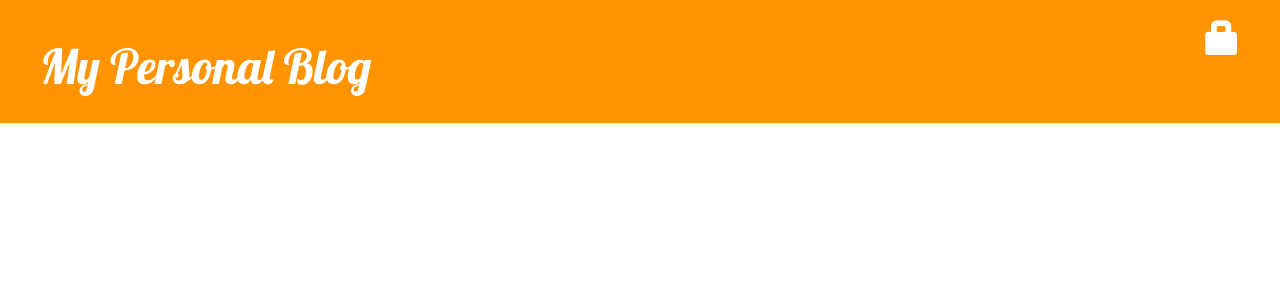
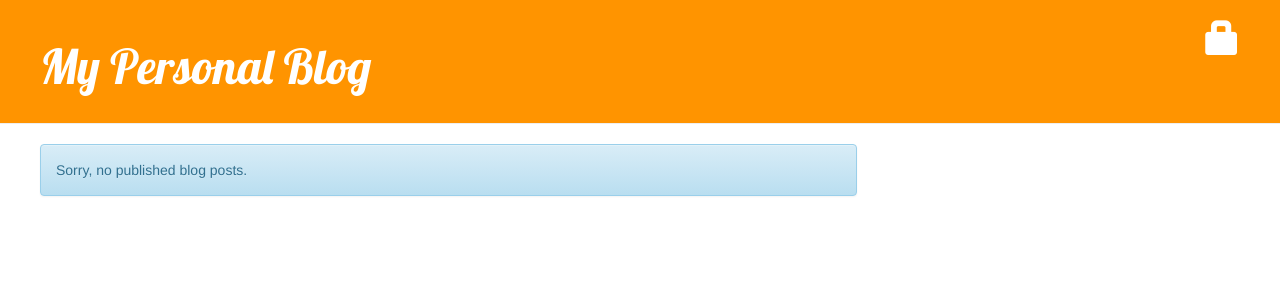
Before and after one commit to DevopediaOrg/django-basic, a Django app: page / in a window 1280 px wide. Shown: the top 300 px of the page. Run offline with Django 3.2, Linux system fonts and the light colour scheme; some libraries are stand-ins or nearby versions.

Commit message:
Add namespace to URL. Post list view modified to illustrate template tags and filters.

```diff
--- a/blog/templates/blog/base.html
+++ b/blog/templates/blog/base.html
@@ -10,12 +10,12 @@
     <body>
         <div class="page-header">
             {% if user.is_authenticated %}
-            <a href="{% url 'post_new' %}" class="top-menu"><span class="glyphicon glyphicon-plus"></span></a>
+            <a href="{% url 'blog:post_new' %}" class="top-menu"><span class="glyphicon glyphicon-plus"></span></a>
             <p class="top-menu">Hello {{ user.username }}<small>(<a href="{% url 'django.contrib.auth.views.logout' %}">Log out</a>)</small></p>
             {% else %}
             <a href="{% url 'django.contrib.auth.views.login' %}" class="top-menu"><span class="glyphicon glyphicon-lock"></span></a>
             {% endif %}
-            <h1><a href="{% url 'post_list' %}">My Personal Blog</a></h1>
+            <h1><a href="{% url 'blog:post_list' %}">My Personal Blog</a></h1>
         </div>
         <div class="content">
             <div class="row">
--- a/blog/templates/blog/post_detail.html
+++ b/blog/templates/blog/post_detail.html
@@ -8,9 +8,9 @@
             </div>
         {% endif %}
         {% if user.is_authenticated %}
-            <a class="btn btn-default" href="{% url "post_edit" pk=post.pk %}"><span class="glyphicon glyphicon-pencil"></span></a>
+            <a class="btn btn-default" href="{% url "blog:post_edit" pk=post.pk %}"><span class="glyphicon glyphicon-pencil"></span></a>
         {% endif %}
         <h1>{{ post.title }}</h1>
-        <p>{{ post.text|linebreaks }}</p>
+        {{ post.text | linebreaks }}
     </div>
 {% endblock %}
--- a/blog/templates/blog/post_list.html
+++ b/blog/templates/blog/post_list.html
@@ -2,12 +2,33 @@
 
 {% block content %}
     {% for post in posts %}
-        <div class="post">
-            <div class="date">
-                {{ post.published_date }}
+        {% if forloop.first %}
+            <div class="list-summary">
+                {{ posts.count }} post{{posts.count | pluralize}} as of {% now "jS F Y H:i" %}
             </div>
-            <h1><a href="{% url "post_detail" pk=post.pk %}">{{ post.title }}</a></h1>
-            <p>{{ post.text|linebreaks }}</p>
+        {% endif %}
+        <div class="panel {% cycle 'panel-warning' 'panel-success' 'panel-info' %}">
+            <div class="panel-heading">
+                <span class="badge">{{ forloop.counter }}</span>
+                <div class="date">
+                    {{ post.author }} |
+                    {{ post.text | length }} characters |
+                    {{ post.text | wordcount }} words |
+                    {{ post.published_date | date:"D, d M Y, H:i" }}
+                </div>
+            </div>
+            {% url "blog:post_detail" pk=post.pk  as detail_url %}
+            <div class="panel-body">
+                <h3><a href="{{detail_url}}">{{ post.title | title }}</a></h3>
+                {{ post.text | linebreaks | truncatewords:80 }}
+            </div>
         </div>
+        {% if forloop.last %}
+            <div class="list-summary">
+                <a href="#">Back to top <span class="glyphicon glyphicon-menu-up"></span></a>
+            </div>
+        {% endif %}
+    {% empty %}
+        <div class="alert alert-info">Sorry, no published blog posts.</div>
     {% endfor %}
 {% endblock content %}
--- a/mysite/urls.py
+++ b/mysite/urls.py
@@ -9,5 +9,5 @@ urlpatterns = [
     url(r'^admin/', include(admin.site.urls)),
     url(r'^accounts/login/$', 'django.contrib.auth.views.login'),
     url(r'^accounts/logout/$', 'django.contrib.auth.views.logout', {'next_page': '/'}),
-    url(r'', include('blog.urls')),
+    url(r'', include('blog.urls', namespace='blog')),
 ]
```
